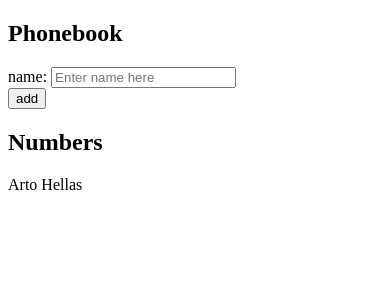
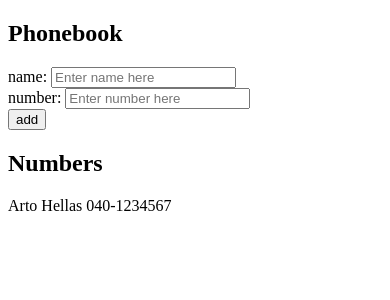
Before and after one commit to KartikPat250905/full-stack-open, a React (Vite) app in the folder part2/phonebook/: page / in a window 390 px wide. Shown: the top 300 px of the page. Built offline with nearby package versions, Linux system fonts and the light colour scheme.

Commit message:
Part2 : exercise 2.8: The Phonebook Step 3

```diff
--- a/part2/phonebook/src/App.jsx
+++ b/part2/phonebook/src/App.jsx
@@ -2,12 +2,17 @@ import { useState } from 'react'
 
 const App = () => {
   const [persons, setPersons] = useState([
-    { name: 'Arto Hellas' }
+    { name: 'Arto Hellas', number: '040-1234567'}
   ])
   const [newName, setNewName] = useState('')
+  const[newNumber, setNewNumber] = useState('')
 
   const handleNameChange = (event) => {
     setNewName(event.target.value)
+  }
+
+  const handleNumberChange = (event) => {
+    setNewNumber(event.target.value)
   }
 
   const addName = (event) => {
@@ -15,9 +20,10 @@ const App = () => {
     const similarNames = persons.filter((person) => newName === person.name)
     if (!similarNames.length)
     {
-      const nameObj = { name: newName }
+      const nameObj = { name: newName , number: newNumber}
       setPersons(persons.concat(nameObj))
       setNewName("")
+      setNewNumber("")
     }
     else
       alert(`${newName} is already added to phonebook`)
@@ -28,12 +34,15 @@ const App = () => {
       <h2>Phonebook</h2>
       <form onSubmit={addName}>
         <div>
-          name: <input type="text" placeholder='Enter name here' value={newName} onChange={handleNameChange}/>
+          name: <input type="text" placeholder='Enter name here' value={newName} onChange={handleNameChange} required/>
+        </div>
+        <div>
+          number: <input type="tel" placeholder='Enter number here' value={newNumber} onChange={handleNumberChange} required/>
         </div>
           <button type="submit">add</button>
       </form>
       <h2>Numbers</h2>
-      {persons.map((person, index) => <p key={index}>{person.name}</p>)}
+      {persons.map((person, index) => <p key={index}>{person.name} {person.number}</p>)}
     </div>
   )
 }
```
